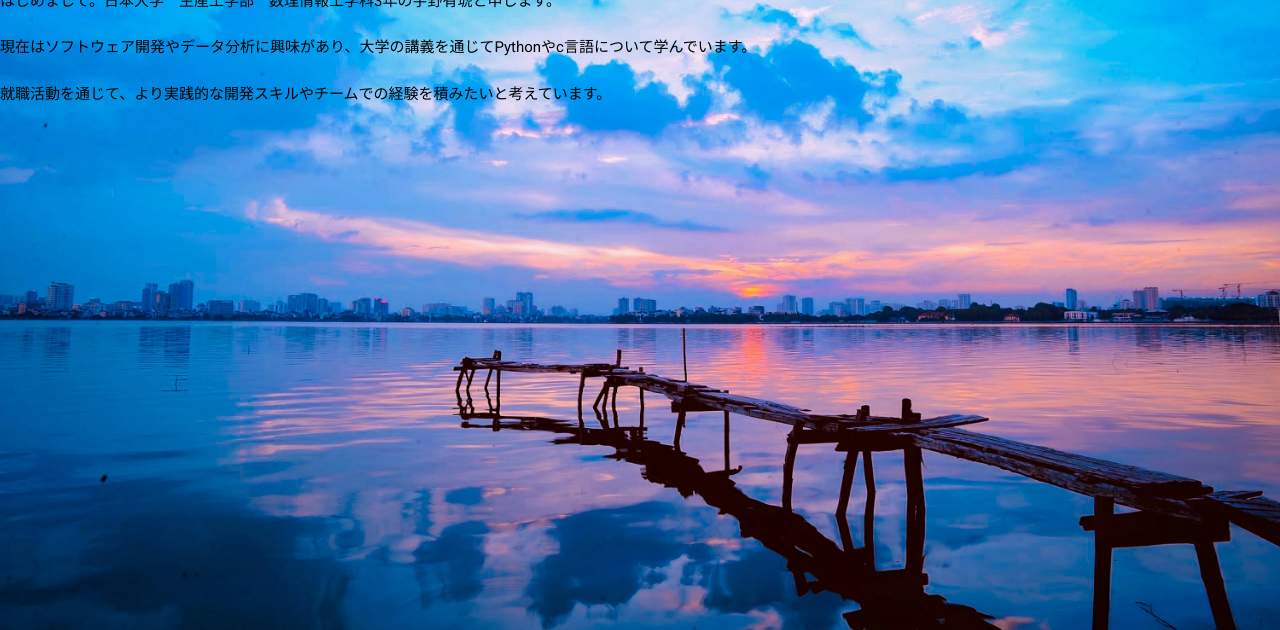
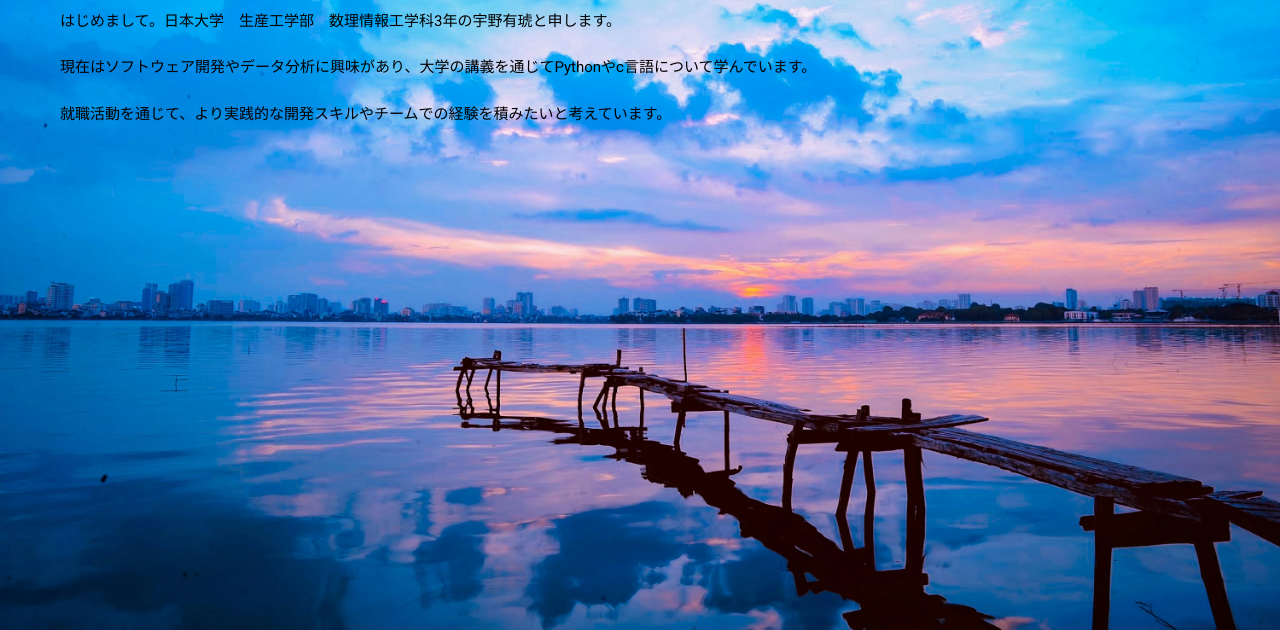
Before and after one commit to bayffee/portfolio, a plain HTML site: page index.html in a window 1280 px wide. Shown: the part 170-800 px from the top of the page. Drawn offline with nearby package versions, Linux system fonts and the light colour scheme.

Commit message:
Update style.css

```diff
--- a/style.css
+++ b/style.css
@@ -140,3 +140,9 @@ ul.main-menu li a.active {
 .show {
   display:block;
 }
+
+#content {
+  margin: 0 auto;
+  padding: 2rem;
+  max-width: 1200px;
+}
```
